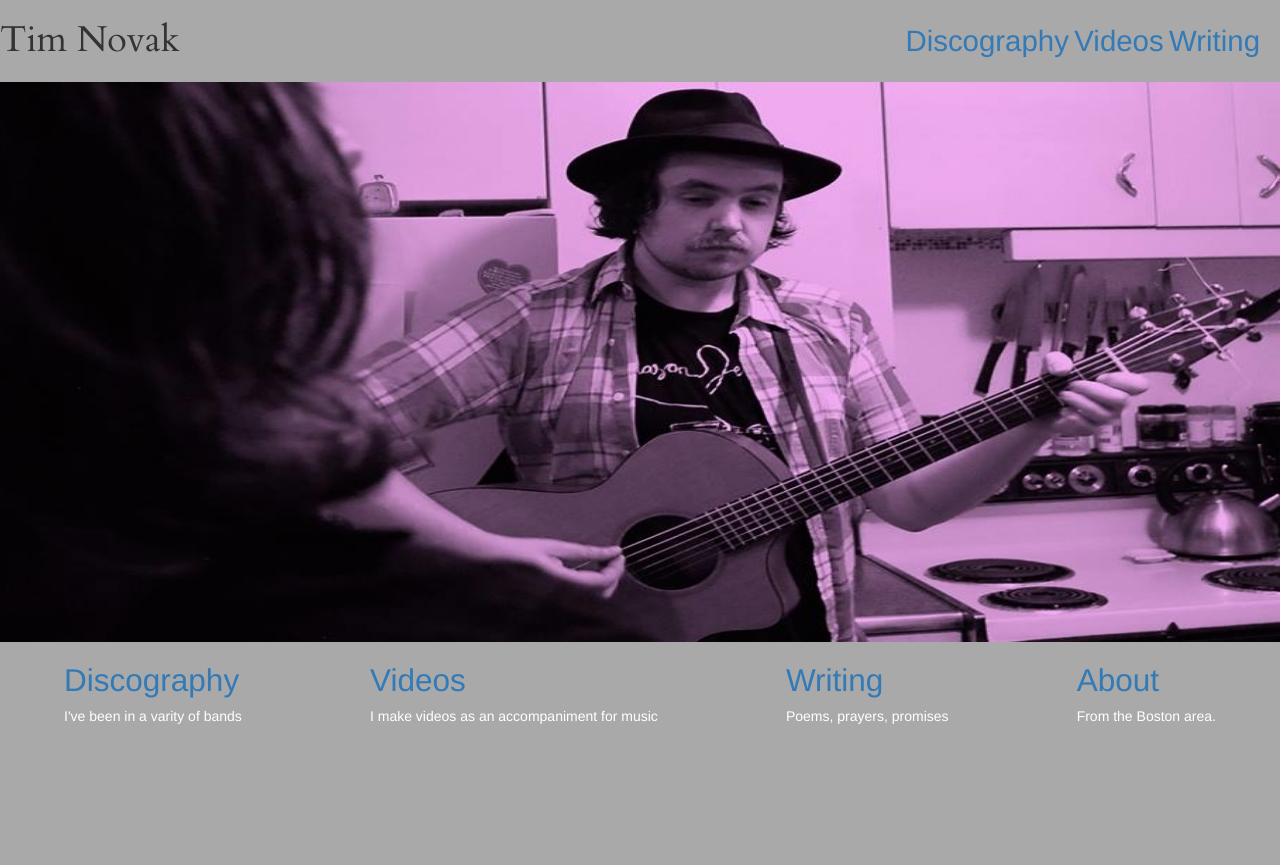
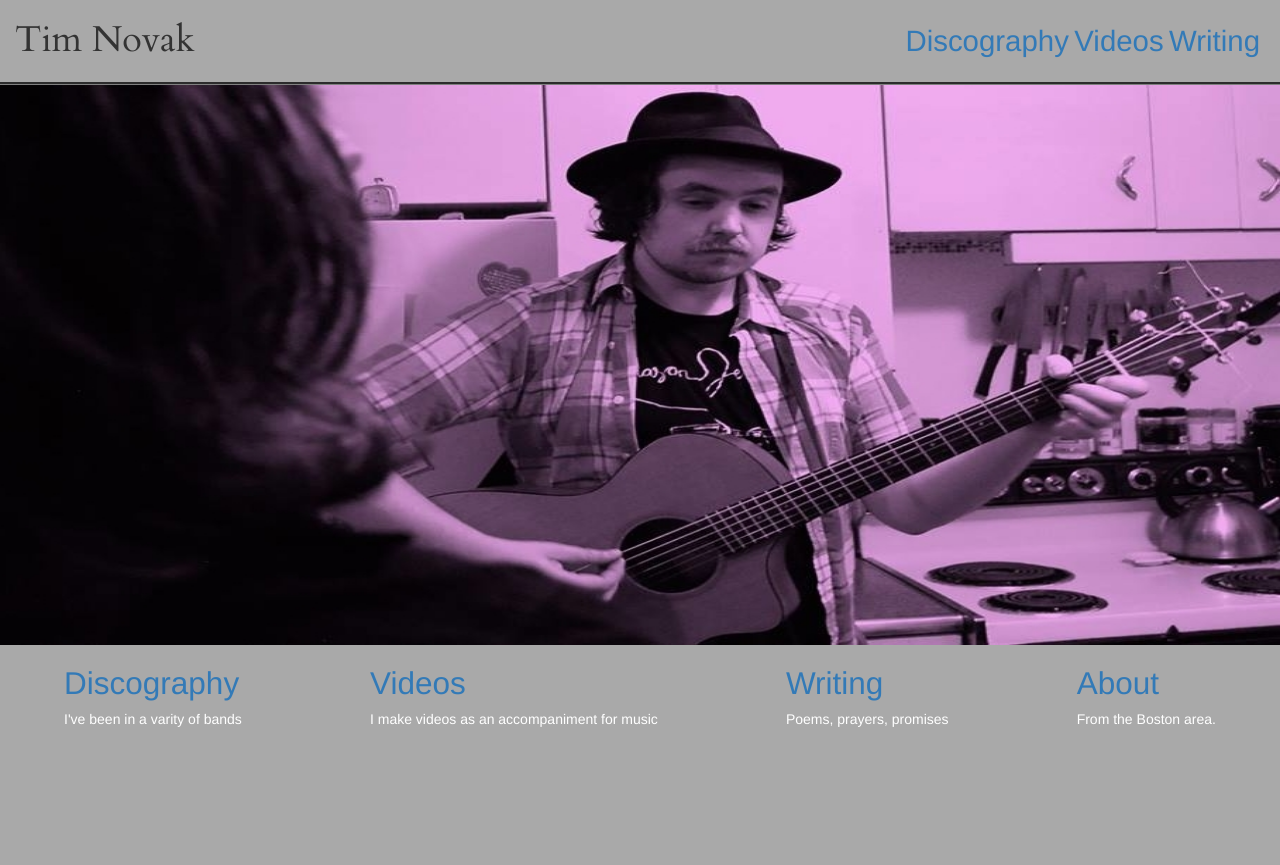
Before and after one commit to Jmedders/timSite, a website: page public/index.html in a window 1280 px wide. Drawn offline with nearby package versions, Linux system fonts and the light colour scheme; some packages are replaced by stand-ins of ours.

Commit message:
made a border for navbar

```diff
--- a/public/index.html
+++ b/public/index.html
@@ -16,7 +16,7 @@
 <body ng-controller="timController">
     <div id="headings">
       <header id="tim">
-        <h1>Tim Novak</h1>
+        <h1 class="addpads">Tim Novak</h1>
       </header>
       <header class="navigation">
         <a ng-href="#/discography">Discography</a>
@@ -25,6 +25,7 @@
         <button ng-click="view.logout()" ng-show="user" class="logout">Log Out</button>
       </header>
     </div>
-  <main ng-view></main>
+    <div id="border"></div>
+  <main id="main" ng-view></main>
 </body>
 </html>
--- a/public/stylesheets/sass/base/_typography.scss
+++ b/public/stylesheets/sass/base/_typography.scss
@@ -10,12 +10,15 @@ a {
   padding: 20px;
   font-size: 1.4em;
   text-align: right;
-  display: inline-block;
 }
 .logout{
   height: 6vh;
 }
+#border {
+  border-top: 3px groove gray;
+  clear: both;
 
+}
 body {
   background: darkgray;
 }
@@ -39,7 +42,6 @@ img{
 }
 
 #tim{
-  display: inline-block;
   float: left;
   font-family: 'Cardo';
   margin-top: 0;
```
Also changed, not shown: public/stylesheets/style.css, 2 other files.
